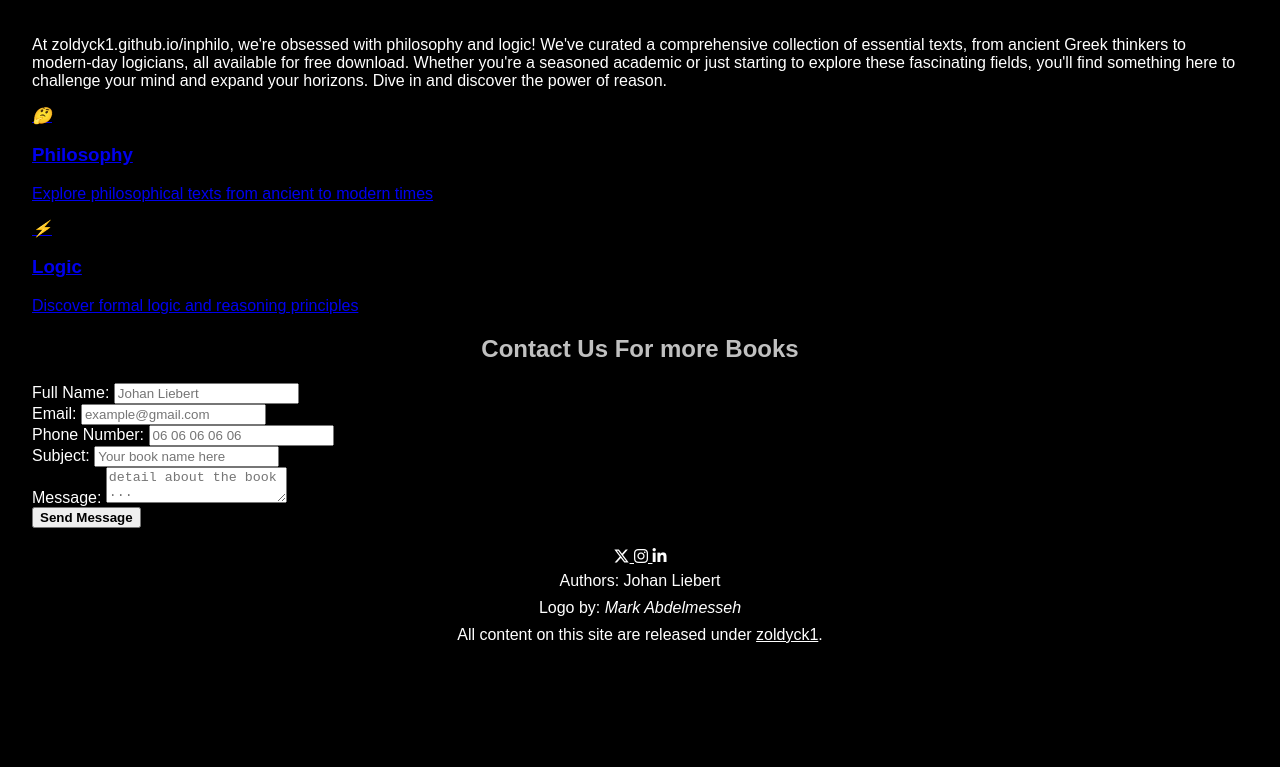
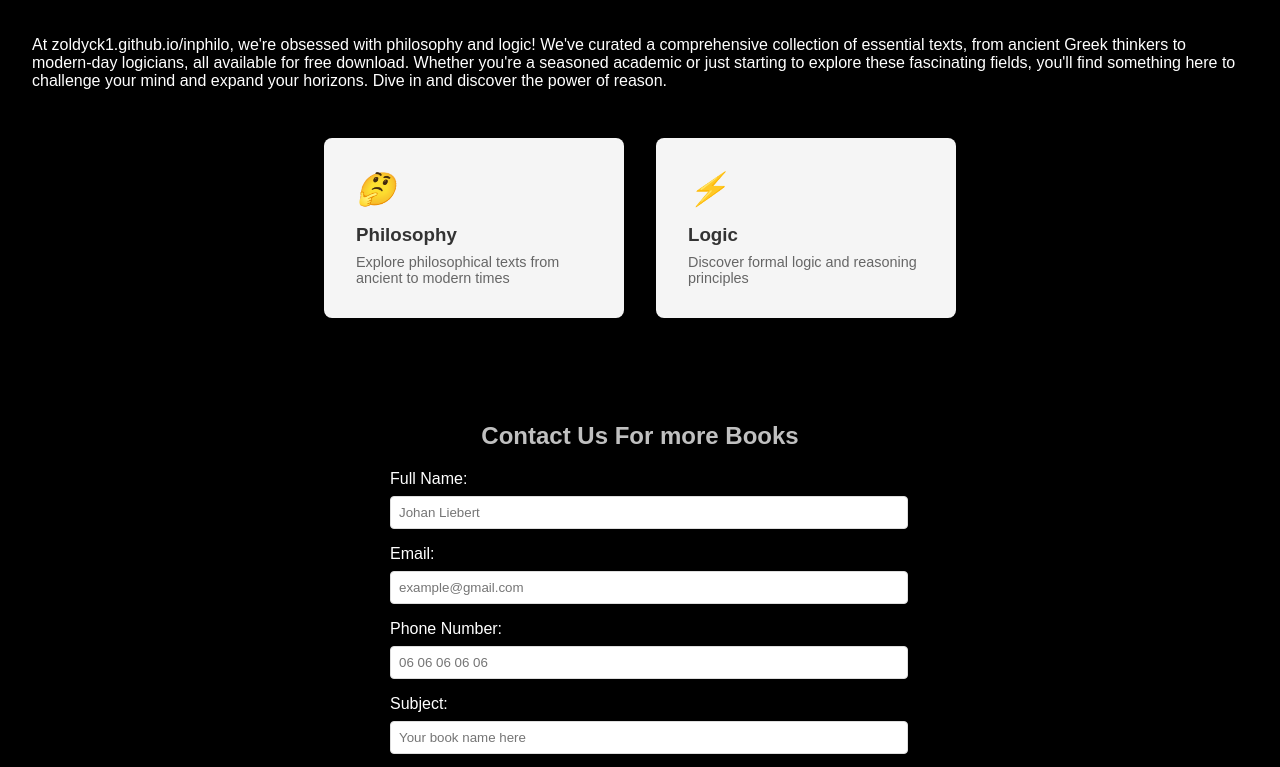
Before and after one commit to zoldyck1/inphilo, a plain HTML site: page index.htm in a window 1280 px wide. Shown: the part 523-1290 px from the top of the page. Before the commit the page ends 1193 px from the top, so only its background shows below. Drawn offline with Linux system fonts and the light colour scheme.

Commit message:
Update index.css

```diff
--- a/index.css
+++ b/index.css
@@ -1,5 +1,3 @@
-
-
 body {
     background-color: #000; /* Pure black. */
     color: #fff; /* Pure white. */
@@ -127,3 +125,207 @@ img {
 .book-list a:hover {
     text-decoration: underline; /* Underline on hover for clarity */
 }
+
+
+.contact-form {
+    max-width: 500px;
+    margin: 2rem auto;
+    padding: 20px;
+}
+
+.form-group {
+    margin-bottom: 1rem;
+}
+
+.form-group label {
+    display: block;
+    margin-bottom: 0.5rem;
+}
+
+.form-group input {
+    width: 100%;
+    padding: 8px;
+    border: 1px solid #ddd;
+    border-radius: 4px;
+}
+
+.form-group textarea {
+    width: 100%;
+    padding: 8px;
+    margin-bottom: 10px;
+    min-height: 100px;
+}
+
+button[type="submit"] {
+    background-color: #007bff;
+    color: white;
+    padding: 10px 20px;
+    border: none;
+    border-radius: 4px;
+    cursor: pointer;
+}
+
+button[type="submit"]:hover {
+    background-color: #0056b3;
+}
+
+#formMessage {
+    margin-top: 15px;
+    font-weight: bold;
+}
+.main-menu {
+    padding: 2rem 0;
+}
+
+.menu-container {
+    display: flex;
+    justify-content: center;
+    gap: 2rem;
+    max-width: 1200px;
+    margin: 0 auto;
+}
+
+.menu-item {
+    flex: 1;
+    max-width: 300px;
+    background: #f5f5f5;
+    border-radius: 8px;
+    transition: transform 0.2s, box-shadow 0.2s;
+}
+
+.menu-item:hover {
+    transform: translateY(-5px);
+    box-shadow: 0 5px 15px rgba(0,0,0,0.1);
+}
+
+.menu-item a {
+    display: block;
+    padding: 2rem;
+    text-decoration: none;
+    color: inherit;
+}
+
+.menu-icon {
+    font-size: 2rem;
+    display: block;
+    margin-bottom: 1rem;
+}
+
+.menu-item h3 {
+    margin: 0 0 0.5rem 0;
+    color: #333;
+}
+
+.menu-item p {
+    margin: 0;
+    color: #666;
+    font-size: 0.9rem;
+}
+
+/* Footer styles */
+footer {
+    background-color: #171616;
+    padding: 40px 0;
+    margin-top: 3rem;
+    border-top: 1px solid #eee;
+}
+
+.social-links {
+    display: flex;
+    justify-content: center;
+    gap: 25px;
+    margin-bottom: 30px;
+}
+
+.social-links a {
+    color: #333;
+    font-size: 24px;
+    transition: all 0.3s ease;
+    padding: 10px;
+    border-radius: 50%;
+    background: #e8e8e8;
+    box-shadow: 0 2px 5px rgba(0,0,0,0.1);
+    width: 45px;
+    height: 45px;
+    display: flex;
+    align-items: center;
+    justify-content: center;
+}
+
+.social-links a:hover {
+    transform: translateY(-3px);
+}
+
+.social-links a:hover .fa-linkedin-in {
+    color: #0077b5;
+}
+
+.social-links a:hover .fa-instagram {
+    color: #e4405f;
+}
+
+.social-links a:hover .fa-x-twitter {
+    color: #000000;
+}
+
+footer p {
+    margin: 10px 0;
+    color: #666;
+}
+
+footer a {
+    color: #007bff;
+    text-decoration: none;
+    transition: color 0.3s;
+}
+
+footer a:hover {
+    color: #0056b3;
+}
+
+footer img {
+    max-width: 150px;
+    height: auto;
+    margin: 15px 0;
+}
+
+.license {
+    font-size: 0.9rem;
+    color: #888;
+    margin-top: 20px;
+}
+
+/* Responsive footer */
+@media (max-width: 768px) {
+    .social-links {
+        gap: 15px;
+    }
+
+    .social-links a {
+        font-size: 20px;
+        width: 40px;
+        height: 40px;
+    }
+}
+
+#scrollToTop {
+    position: fixed;
+    bottom: 20px;
+    right: 20px;
+    background-color: #ffffff;
+    color: rgb(0, 0, 0);
+    width: 40px;
+    height: 40px;
+    border-radius: 50%;
+    border: none;
+    cursor: pointer;
+    display: none;
+    font-size: 20px;
+    opacity: 7;
+    transition: opacity 3s;
+}
+
+#scrollToTop:hover {
+    opacity: 10;
+    background-color: #ddd;
+}
```
